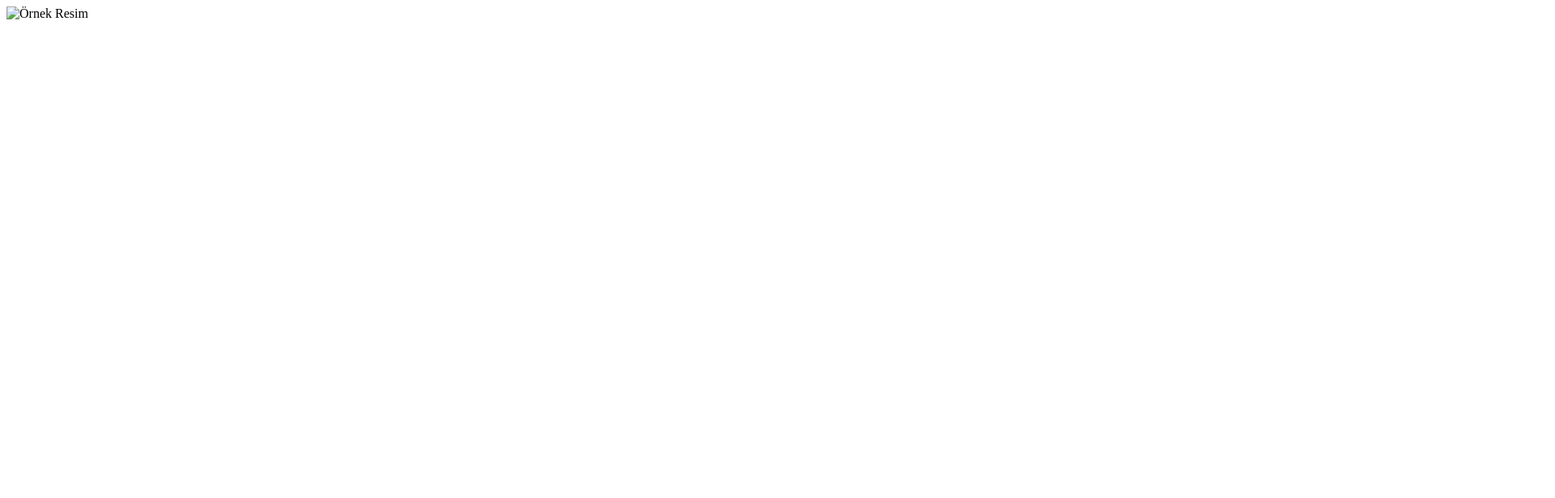
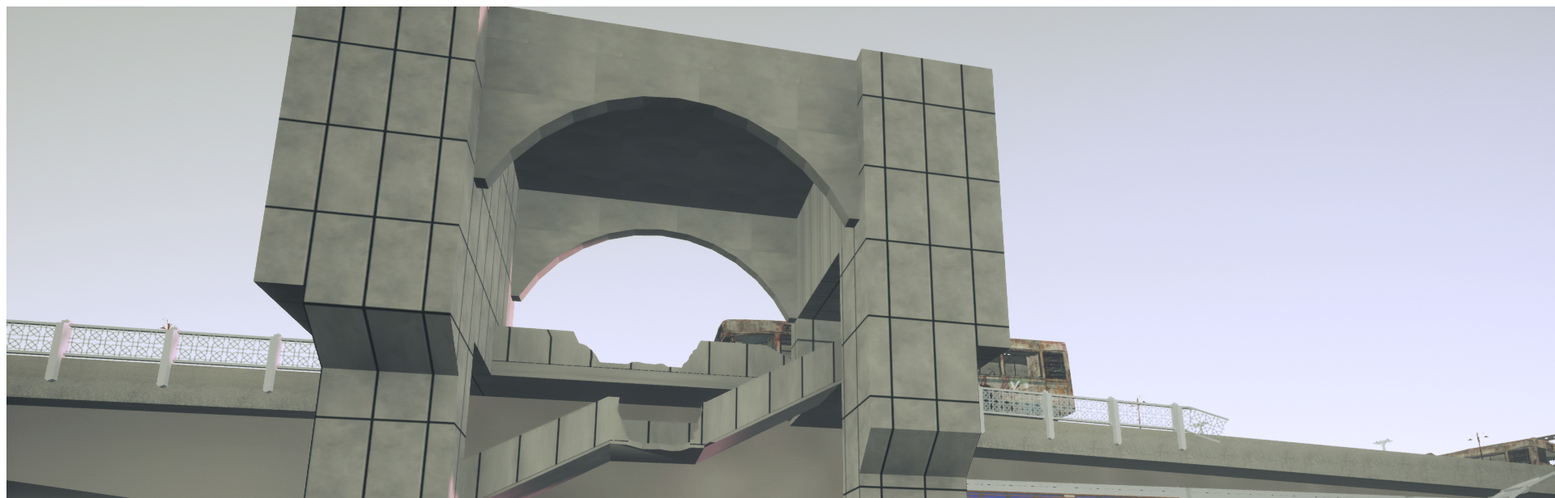
Before and after one commit to srcnolgun/srcnolgun.github.io, a plain HTML site: page index.html in a window 1280 px wide. Shown: the top 616 px of the page at 81% size, 1920 px wide, since content can reach past the window. Drawn offline with Linux system fonts and the light colour scheme.

Commit message:
Update index.html

```diff
--- a/index.html
+++ b/index.html
@@ -1 +1 @@
-<img src="ornek.jpg" alt="Örnek Resim"/>
+<img src="OG22Winter_1.jpg" alt="OG22Winter_1"/>
```
